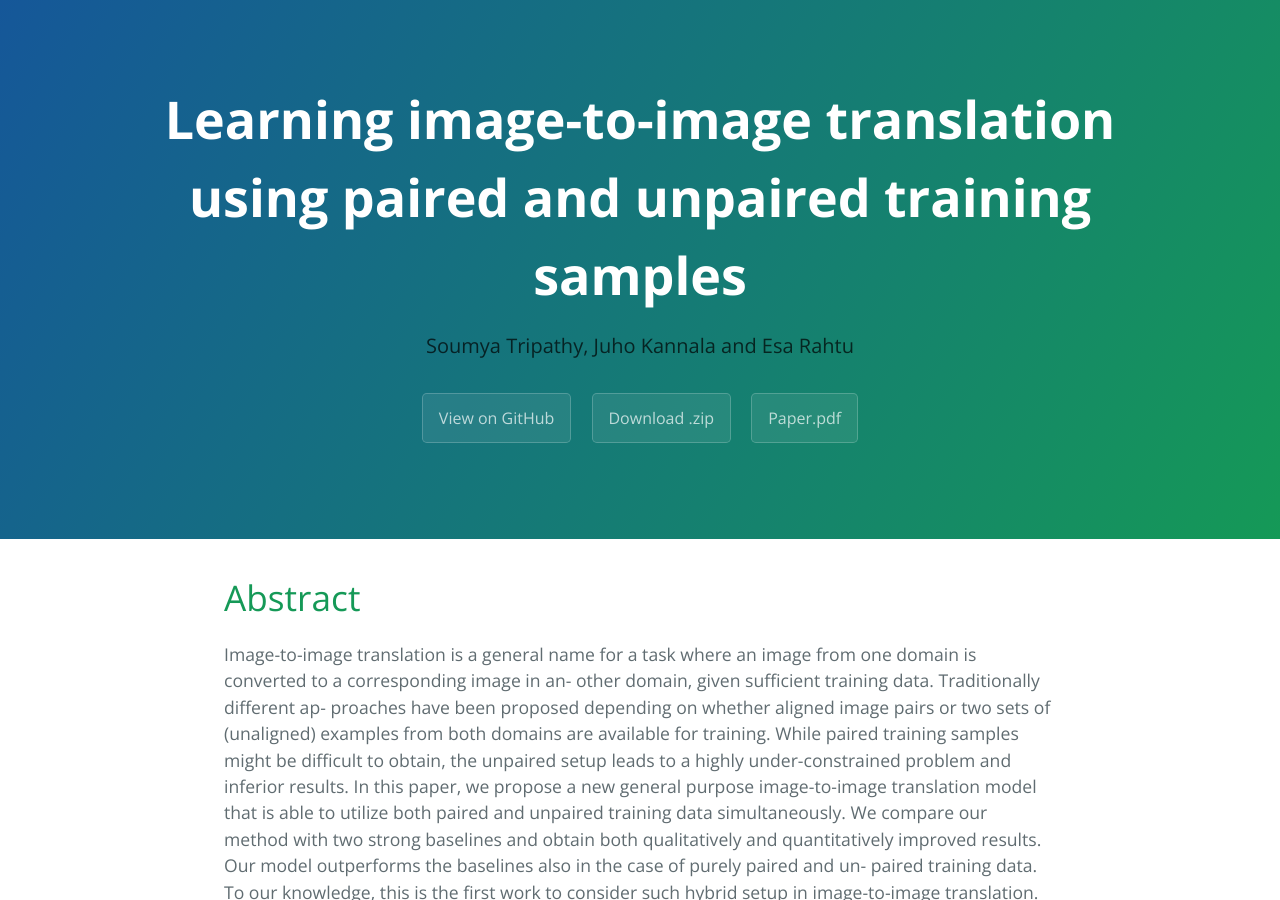
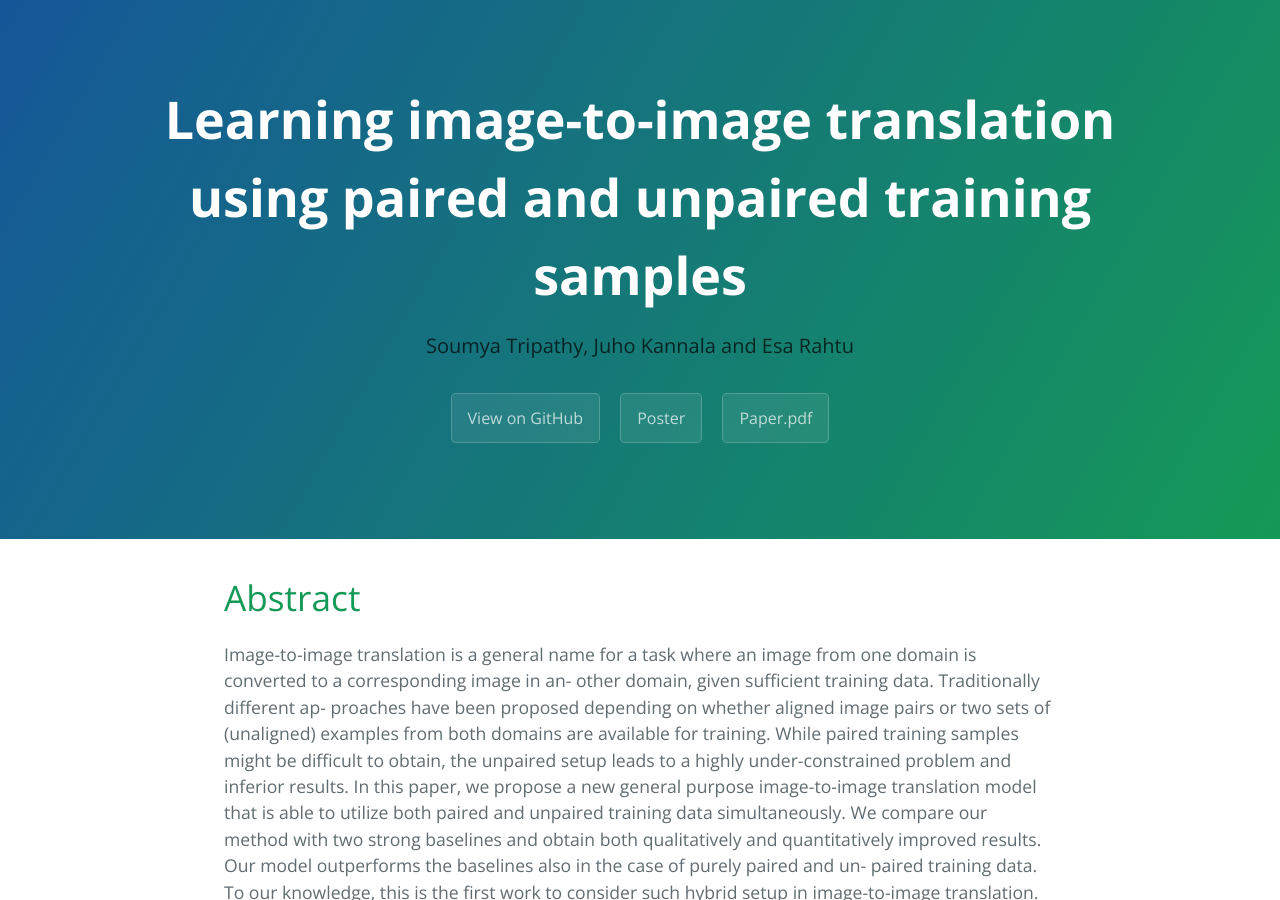
Before and after one commit to TUTvision/Learning-image-to-image-translation-using-paired-and-unpaired-training-samples, a Jekyll site: the page built from index.md, in a window 1280 px wide and 900 px high. Built offline with Jekyll 4.4.1, drawn with Linux system fonts in a browser that asks for light colours; our own code applies the rules of GitHub Pages for plain Markdown files.

Commit message:
Update default.html

```diff
--- a/_layouts/default.html
+++ b/_layouts/default.html
@@ -16,7 +16,7 @@
         <a href="https://github.com/Blade6570/Learningimage-to-imagetranslationusingpairedandunpairedtrainingsamples/tree/master" class="btn">View on GitHub</a>
       {% endif %}
       {% if site.show_downloads %}
-        <a href="https://github.com/Blade6570/Learningimage-to-imagetranslationusingpairedandunpairedtrainingsamples.git" class="btn">Download .zip</a>
+        <a href="https://github.com/TUTvision/Learning-image-to-image-translation-using-paired-and-unpaired-training-samples/blob/master/poster_landscape.pdf" class="btn">Poster</a>
         <a href="https://arxiv.org/pdf/1805.03189.pdf" class="btn">Paper.pdf</a>
       {% endif %}
     </section>
```
